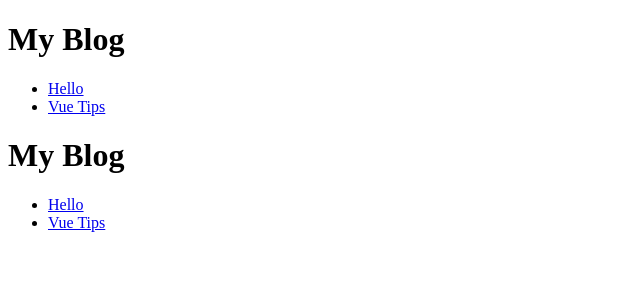
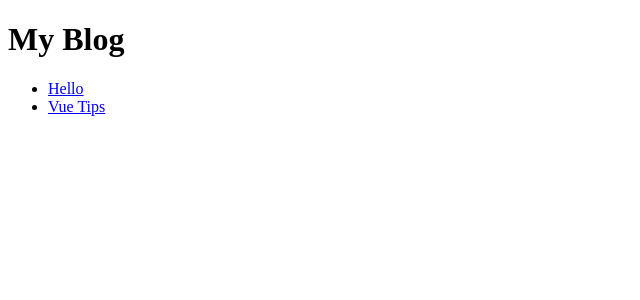
Before and after one commit to MayugeStudio/mayuge-site-ska, a Vue app: page / in a window 1280 px wide. Shown: the top 300 px of the page, without its empty margins (0-640 px from the left). Built offline with nearby package versions, Linux system fonts and the light colour scheme.

Commit message:
Fix Home page duplication

```diff
--- a/src/App.vue
+++ b/src/App.vue
@@ -1,10 +1,3 @@
 <template>
-  <main class="p-6">
-    <h1>My Blog</h1>
-    <ul>
-      <li><router-link to="/post/hello">Hello</router-link></li>
-      <li><router-link to="/post/vue-tips">Vue Tips</router-link></li>
-    </ul>
-    <router-view />
-  </main>
+  <router-view />
 </template>
--- a/src/router.js
+++ b/src/router.js
@@ -1,6 +1,6 @@
 import { createRouter, createWebHashHistory } from 'vue-router';
-import PostView from './components/PostView.vue'
-import Home from './App.vue'
+import PostView from './views/PostView.vue'
+import Home from './views/Home.vue'
 
 export default createRouter({
   history: createWebHashHistory(),
--- /dev/null
+++ b/src/views/Home.vue
@@ -0,0 +1,9 @@
+<template>
+  <main class="p-6">
+    <h1>My Blog</h1>
+    <ul>
+      <li><router-link to="/post/hello">Hello</router-link></li>
+      <li><router-link to="/post/vue-tips">Vue Tips</router-link></li>
+    </ul>
+  </main>
+</template>
```
Also changed, not shown: src/views/PostView.vue (renamed from src/components/PostView.vue).
